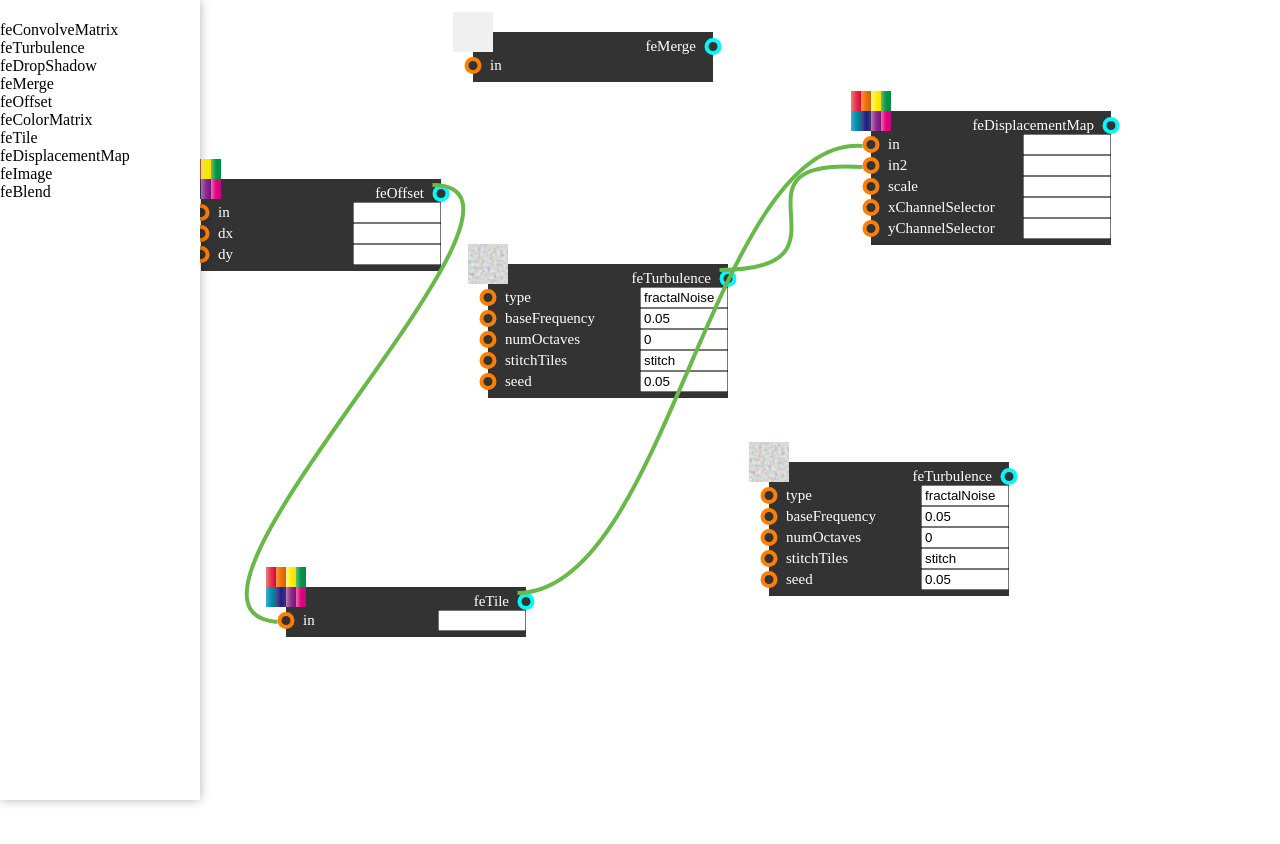
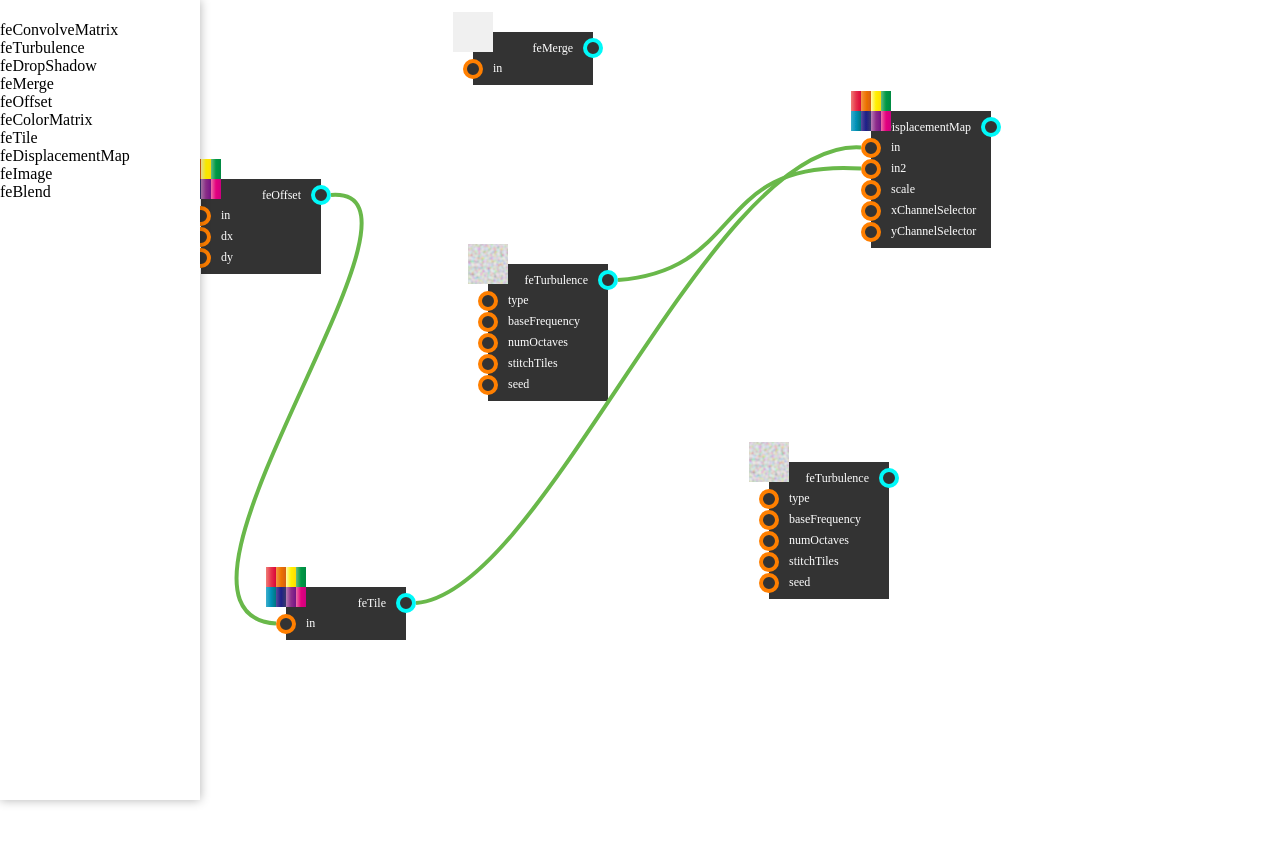
Before and after one commit to gogoend/svg-filter-graph-builder, a Vue app: page / in a window 1280 px wide. Shown: the top 844 px of the page. Built offline with nearby package versions, Linux system fonts and the light colour scheme.

Commit message:
fix: 修正连线起点、终点有偏差的问题；将端口、路径尺寸设置提取到外部公共设置中；暂时隐藏节点上的输入框；调整端口文字大小；将节点宽度设置为自适应

```diff
--- a/src/config/ui.ts
+++ b/src/config/ui.ts
@@ -1 +1,11 @@
 export const filterLibraryPanelWidth = 200
+
+// 圆形半径
+export const POINT_R = 10
+export const POINT_BORDER_W = 4
+
+// 路径手柄长度
+export const HANDLE_LENGTH = 150
+
+// 路径宽度
+export const PATH_STROKE_W = 4
--- a/src/views/AppMain/components/SvgCanvas/components/IoNode/components/MergeNode.vue
+++ b/src/views/AppMain/components/SvgCanvas/components/IoNode/components/MergeNode.vue
@@ -5,6 +5,11 @@
     :key="`in-${index}`">
     <em
       class="port in"
+      :style="{
+        width: `${2 * POINT_R}px`,
+        height: `${ 2 * POINT_R }px`,
+        borderWidth: `${ POINT_BORDER_W }px`
+      }"
       data-port-type="in"
       r="10"
       :data-fe-attr="`in-${index}`"
@@ -25,6 +30,7 @@ import fe from '../fe-definition-config'
 
 import type { RelativePathForNode } from '@/views/AppMain/components/SvgCanvas/type'
 import { Dictionary } from '@/utils/type'
+import { POINT_BORDER_W, POINT_R } from '@/config/ui'
 
 export default defineComponent({
   name: 'MergeNode',
@@ -82,6 +88,9 @@ export default defineComponent({
     }
 
     return {
+      POINT_R,
+      POINT_BORDER_W,
+
       fromPort,
 
       ioNodeEl,
--- a/src/views/AppMain/components/SvgCanvas/components/IoNode/components/NormalNode.vue
+++ b/src/views/AppMain/components/SvgCanvas/components/IoNode/components/NormalNode.vue
@@ -5,6 +5,11 @@
     :key="key">
     <em
       class="port in"
+      :style="{
+        width: `${2 * POINT_R}px`,
+        height: `${ 2 * POINT_R }px`,
+        borderWidth: `${ POINT_BORDER_W }px`
+      }"
       data-port-type="in"
       r="10"
       :data-fe-attr="key"
@@ -13,7 +18,7 @@
     />
     <label class="io-node__port-text">
       <span class="port-name">{{ key }}</span>
-      <input v-model="feAttrValue[key]" />
+      <!-- <input v-model="feAttrValue[key]" /> -->
     </label>
   </div>
 
@@ -28,6 +33,7 @@ import type { OverwrittenIoNodeType, RelativePathForNode } from '@/views/AppMain
 import { SVGFilterConfig } from '../type'
 import { Dictionary } from '@/utils/type'
 import { noop } from '@/utils'
+import { POINT_BORDER_W, POINT_R } from '@/config/ui'
 
 export default defineComponent({
   name: 'NormalNode',
@@ -114,6 +120,9 @@ export default defineComponent({
       })
     }
     return {
+      POINT_R,
+      POINT_BORDER_W,
+
       fromPort,
 
       ioNodeEl,
--- a/src/views/AppMain/components/SvgCanvas/components/IoNode/index.vue
+++ b/src/views/AppMain/components/SvgCanvas/components/IoNode/index.vue
@@ -19,8 +19,11 @@
           <em
             class="port out"
             data-port-type="out"
-            r="10"
-            cx="250"
+            :style="{
+              width: `${2 * POINT_R}px`,
+              height: `${ 2 * POINT_R }px`,
+              borderWidth: `${ POINT_BORDER_W }px`
+            }"
             data-fe-attr="result"
             :ref="setFeAttrEls"
             @mouseenter="handlePortMouseenter"
@@ -60,7 +63,7 @@ import { getTopoOrder, isPortEl } from '@/utils'
 import NormalNode from './components/NormalNode.vue'
 import MergeNode from './components/MergeNode.vue'
 import { Dictionary } from '@/utils/type'
-import { filterLibraryPanelWidth } from '@/config/ui'
+import { filterLibraryPanelWidth, POINT_BORDER_W, POINT_R } from '@/config/ui'
 
 const IoNode: {
   new(): OverwrittenIoNodeType
@@ -231,6 +234,9 @@ const IoNode: {
     provide('orderedAllDescendants', orderedAllDescendants)
 
     return {
+      POINT_R,
+      POINT_BORDER_W,
+
       fromPort,
 
       ioNodeEl,
@@ -270,14 +276,14 @@ export default IoNode
     overflow: visible;
   }
   &__body {
-    width: 20em;
+    width: fit-content;
+    min-width: 10em;
     background-color: #333333;
     padding: 0.5em 0;
     position: relative;
     font-size: 12px;
   }
   .module-name {
-    font-size: 1.25em;
   }
   &__filter-thumb {
     position: absolute;
@@ -289,10 +295,10 @@ export default IoNode
     background-color: #f0f0f0;
   }
   :deep(.port) {
+    display: block;
+    box-sizing: border-box;
     background-color: #333333;
-    border: 4px solid;
-    width: 0.75em;
-    height: 0.75em;
+    border-style: solid;
     border-radius: 50%;
     flex: 0 0 auto;
     cursor: grab;
@@ -324,7 +330,6 @@ export default IoNode
       justify-content: space-between;
       align-items: center;
       .port-name {
-        font-size: 1.25em;
       }
       input {
         width: 6em;
--- a/src/views/AppMain/components/SvgCanvas/components/IoNode/styles/public.scss
+++ b/src/views/AppMain/components/SvgCanvas/components/IoNode/styles/public.scss
@@ -17,7 +17,6 @@
       align-items: center;
 
       .port-name {
-        font-size: 1.25em;
       }
 
       input {
--- a/src/views/AppMain/components/SvgCanvas/components/IoPath/index.vue
+++ b/src/views/AppMain/components/SvgCanvas/components/IoPath/index.vue
@@ -8,6 +8,7 @@
     <path
       class="linked-path-path"
       :class="{ 'linked-path__focused-path': focused }"
+      :style="{ strokeWidth: `${PATH_STROKE_W}px` }"
       :d="pathD"
       @click="handlePathClick"
       ref="pathRef"
@@ -28,6 +29,7 @@
 </template>
 
 <script lang="ts">
+import { PATH_STROKE_W } from '@/config/ui'
 import { computed, defineComponent, PropType, ref } from 'vue'
 
 import { OverwrittenIoNodeType } from '../../type'
@@ -77,6 +79,8 @@ C ${dArgs[2]}, ${dArgs[3]}, ${dArgs[4]}, ${dArgs[5]}, ${dArgs[6]}, ${dArgs[7]}`
       console.log(ev)
     }
     return {
+      PATH_STROKE_W,
+
       focused,
       pathRef,
       pathD,
--- a/src/views/AppMain/components/SvgCanvas/index.vue
+++ b/src/views/AppMain/components/SvgCanvas/index.vue
@@ -62,7 +62,7 @@ import IoPath from './components/IoPath/index.vue'
 import type { Port, Path, Node, RelativePathForNode } from './type'
 import { getPortElType } from '@/utils'
 import { assertPortCanBeConnected } from '@/utils/link-validator'
-import { filterLibraryPanelWidth } from '@/config/ui'
+import { filterLibraryPanelWidth, HANDLE_LENGTH, POINT_R } from '@/config/ui'
 import {
   ALL_LINKED_PATH_ON_CANVAS_SYMBOL,
   ALL_NODES_ON_CANVAS_SYMBOL,
@@ -76,11 +76,6 @@ import {
 import { DRAGGING_NODE_ICON_SYMBOL, GHOST_NODE_REF_SYMBOL } from '@/store/draggingNode'
 import { getLinks, getNodes } from '@/api/graph'
 import { uuid } from '@/utils/uuid'
-
-// 圆形半径
-const POINT_R = 10
-// 曲线手柄长度
-const HANDLE_LENGTH = 150
 
 export default defineComponent({
   name: 'SvgCanvas',
@@ -436,10 +431,9 @@ C ${dArgs[2]}, ${dArgs[3]}, ${dArgs[4]}, ${dArgs[5]}, ${dArgs[6]}, ${dArgs[7]}`
             newIt.to.el!.getBoundingClientRect().y
           ]
 
-          // FIXME: 修正连线端点位置
           newIt.pathDArguments = [
-            fromPortCoord[0],
-            fromPortCoord[1],
+            fromPortCoord[0] + 2 * POINT_R,
+            fromPortCoord[1] + POINT_R,
             fromPortCoord[0] + HANDLE_LENGTH,
             fromPortCoord[1],
 
```
